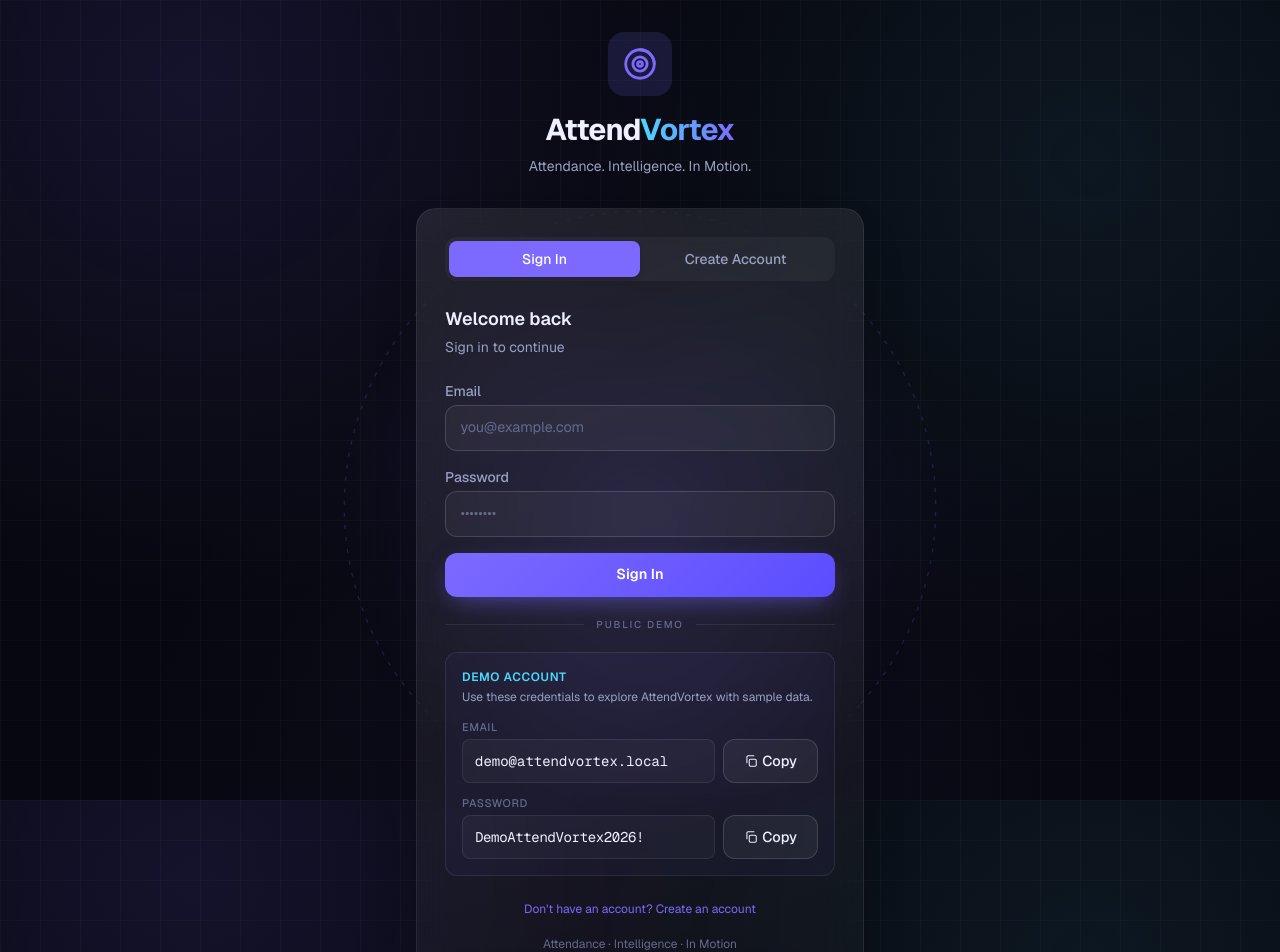
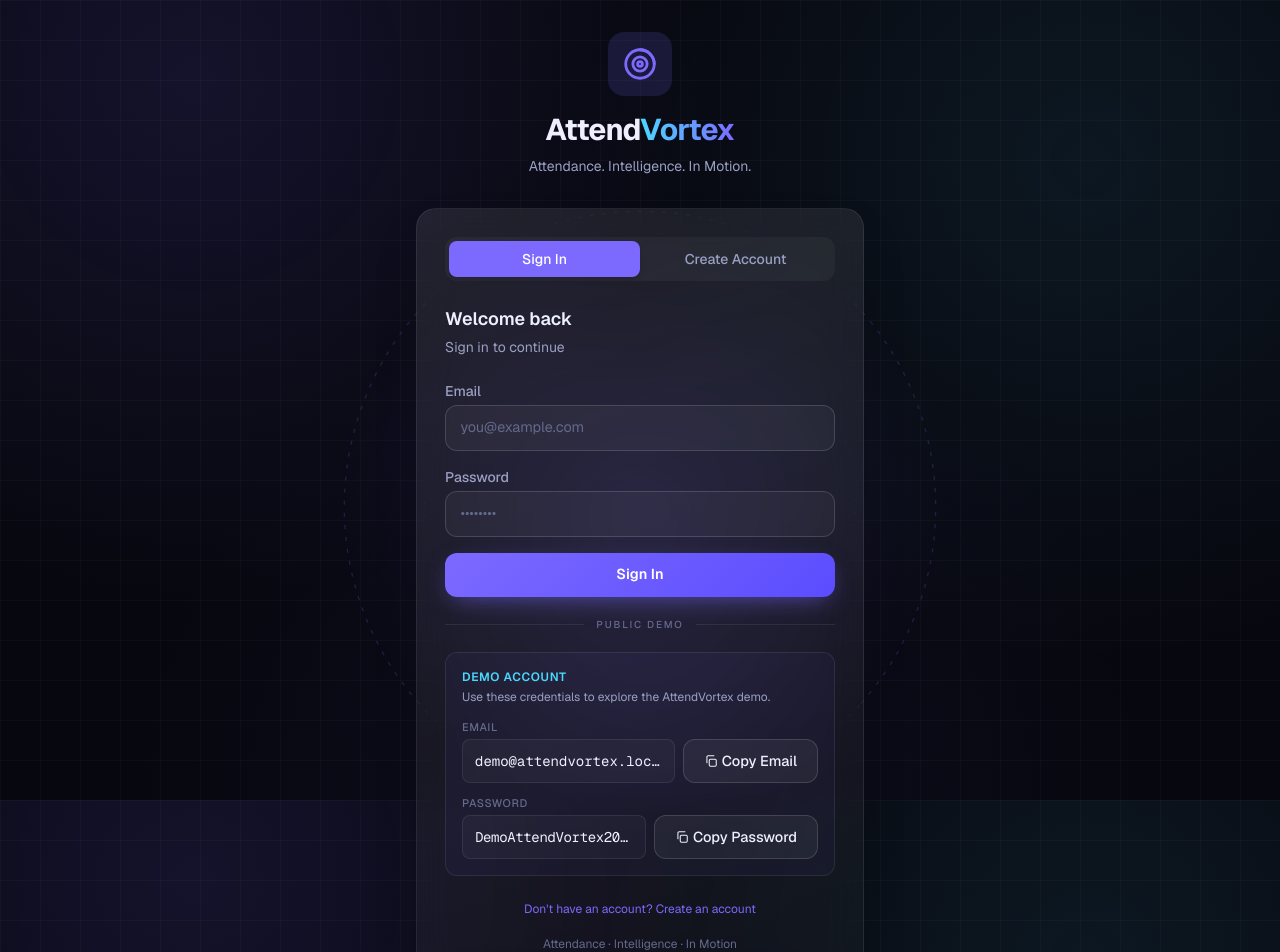
Before and after one commit to Adityaparida123/ClassVortex, a Next.js app in the folder frontend/: page /login in a window 1280 px wide. Shown: the top 952 px of the page. Built offline with nearby package versions, Linux system fonts and the light colour scheme.

Commit message:
feat(login): always show public demo account credentials
Make the Demo Account section visible on the login page regardless of
DEMO_MODE so visitors can manually sign in with the public demo
credentials. Align helper text and copy button labels.

```diff
--- a/frontend/app/login/page.tsx
+++ b/frontend/app/login/page.tsx
@@ -4,7 +4,7 @@ import { FormEvent, useEffect, useRef, useState } from "react";
 import { useRouter } from "next/navigation";
 import { useAuth } from "@/hooks/useAuth";
 import { ApiError } from "@/lib/api";
-import { TAGLINE, DEMO_MODE, DEMO_ACCOUNT } from "@/lib/constants";
+import { TAGLINE, DEMO_ACCOUNT } from "@/lib/constants";
 import { animateIn, continuousRotate } from "@/animations/index";
 import { prefersReducedMotion } from "@/lib/utils";
 import Icon from "@/components/ui/Icon";
@@ -246,7 +246,7 @@ export default function LoginPage() {
             )}
           </button>
 
-          {DEMO_MODE && mode === "signin" && (
+          {mode === "signin" && (
             <>
               <div className="my-5 flex items-center gap-3">
                 <div className="h-px flex-1 bg-[var(--border)]" />
@@ -261,7 +261,7 @@ export default function LoginPage() {
                   Demo Account
                 </h3>
                 <p className="mt-1 text-xs text-[var(--text-muted)]">
-                  Use these credentials to explore AttendVortex with sample data.
+                  Use these credentials to explore the AttendVortex demo.
                 </p>
 
                 {/* Email row */}
@@ -291,7 +291,7 @@ export default function LoginPage() {
                       ) : (
                         <span className="flex items-center gap-1">
                           <Icon name="copy" size={14} />
-                          Copy
+                          Copy Email
                         </span>
                       )}
                     </button>
@@ -325,7 +325,7 @@ export default function LoginPage() {
                       ) : (
                         <span className="flex items-center gap-1">
                           <Icon name="copy" size={14} />
-                          Copy
+                          Copy Password
                         </span>
                       )}
                     </button>
@@ -335,7 +335,7 @@ export default function LoginPage() {
             </>
           )}
 
-          <div className={DEMO_MODE && mode === "signin" ? "mt-5 text-center" : "mt-5 text-center"}>
+          <div className="mt-5 text-center">
             <button
               type="button"
               onClick={toggleMode}
```
